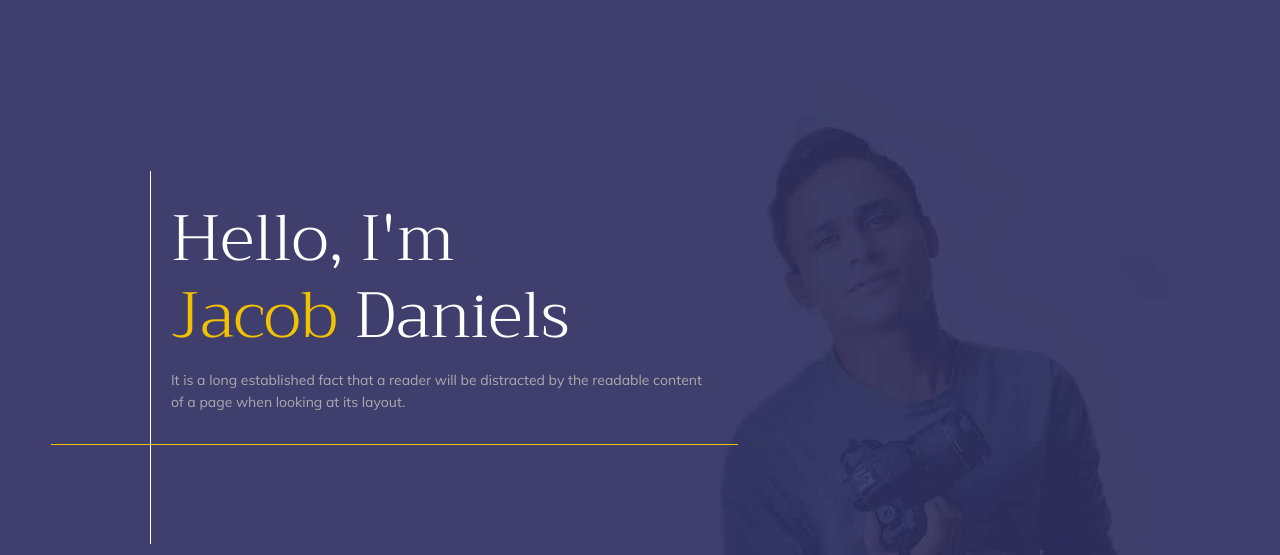
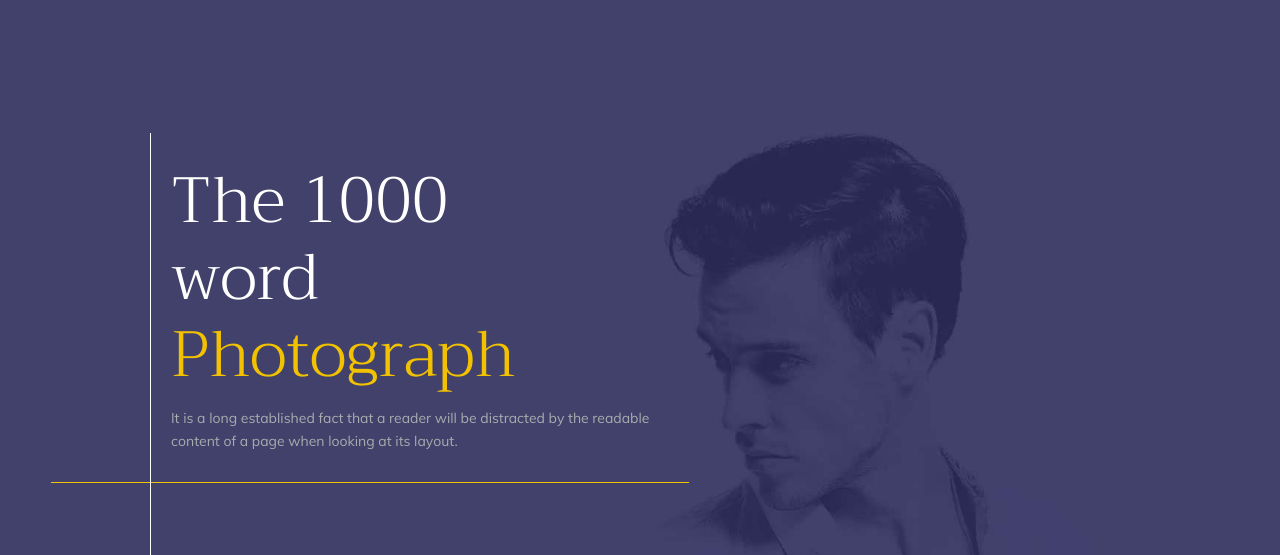
Before and after one commit to hardzeichyksiarhei/photography, a plain HTML site: page about-me.html in a window 1280 px wide. Shown: the part 92-647 px from the top of the page. Drawn offline with Linux system fonts and the light colour scheme.

Commit message:
Change bg image About Me page

```diff
--- a/about-me.html
+++ b/about-me.html
@@ -23,7 +23,7 @@
         </header>
         <section class="section s-home">
             <div class="home-preview">
-                <h2 class="home-preview__title">Hello, I'm<br><span>Jacob</span> Daniels</h2>
+                <h2 class="home-preview__title">The 1000<br>word <span>Photograph</span></h2>
                 <p class="home-preview__description">It is a long established fact that a reader will be distracted by the readable content of a page when looking at its layout.</p>
             </div>
             <span class="square square--1"></span>
--- a/css/about-me.css
+++ b/css/about-me.css
@@ -687,6 +687,9 @@ body, html {
 .center {
   text-align: center; }
 
+.s-home {
+  background: #2B2D5C url(../images/aboutMeBG.jpg) right bottom/cover no-repeat; }
+
 .s-divider {
   padding-bottom: 30px; }
 
--- a/css/common.css
+++ b/css/common.css
@@ -1475,7 +1475,7 @@ body, html {
       background-color: #fff; }
 
 .home-preview {
-  width: 60%;
+  width: 55%;
   position: relative;
   border-left: 1px solid #fff;
   border-bottom: 1px solid #F2C200;
```
Also changed, not shown: images/aboutMeBG.jpg (added), images/default-skin.png (added), images/default-skin.svg (added), images/preloader.gif (added).
